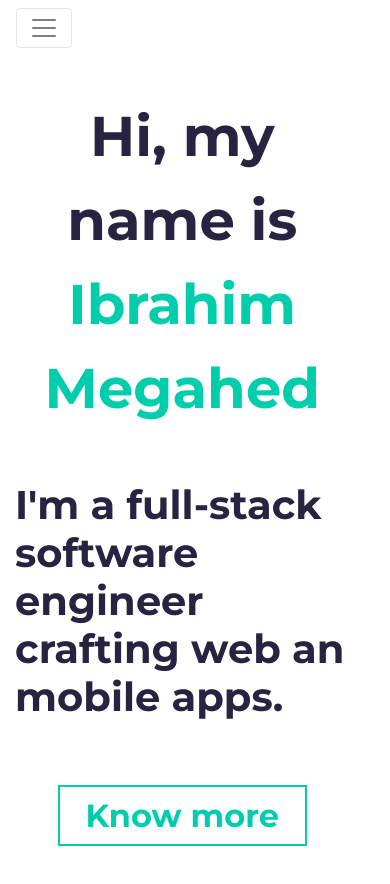
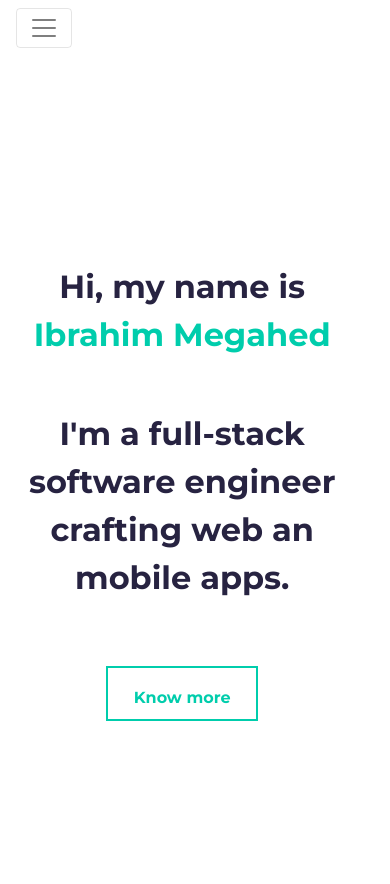
Before and after one commit to hima-Megahed/personal-website, a React (Create React App) app: page /#/hero in a window 390 px wide. Shown: the top 884 px of the page. After the commit the page ends 844 px from the top, so only its background shows below. Built offline with nearby package versions, Linux system fonts and the light colour scheme.

Commit message:
hide scroll and fix responsiveness

```diff
--- a/src/Pages/Hero.scss
+++ b/src/Pages/Hero.scss
@@ -1,6 +1,5 @@
 #hero {
-  min-height: 100vh;
-  height: 100vh;
+  height: 90vh;
   display: flex;
   padding-left: 0 !important;
   align-items: center;
@@ -29,18 +28,18 @@
     text-align: left;
 
     @include respond(tab-land) {
-      font-size: 4rem;
+      font-size: 2.5rem;
     }
     @include respond(tab-port) {
-      font-size: 3.6rem;
+      font-size: 2.5rem;
       text-align: center;
     }
     @include respond(phone) {
-      font-size: 3.5rem;
+      font-size: 2rem;
       line-height: 1.5;
     }
     @include respond(phone-xs) {
-      font-size: 2.8rem;
+      font-size: 1rem;
     }
   }
 
@@ -52,11 +51,15 @@
     }
 
     & a {
-      font-size: 2.4rem;
+      font-size: 1.4rem;
 
       @include respond(phone) {
-        font-size: 2rem;
+        font-size: 1rem;
       }
     }
   }
+
+  .container {
+    margin-top: 8rem;
+  }
 }
--- a/src/Pages/Hero.tsx
+++ b/src/Pages/Hero.tsx
@@ -32,7 +32,7 @@ const Hero: React.FC<{}> = () => {
             Hi, my name is{" "}
             <span className="text-color-main">Ibrahim Megahed</span>
           </h1>
-          <h1>
+          <h1 className="hero-title">
             I'm a full-stack software engineer crafting web an mobile apps.
           </h1>
         </Fade>
```
